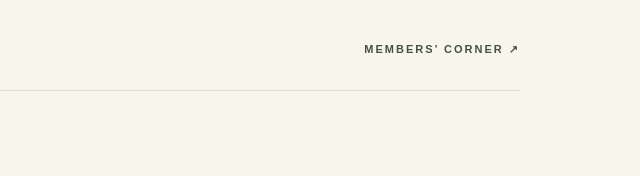
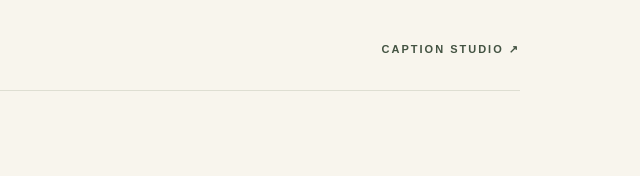
Before and after one commit to ch4122-wq/my-first-project, a website: page index.html in a window 1280 px wide. Shown: the top 176 px of the page, 640-1280 px from the left. Drawn offline with Linux system fonts and the light colour scheme; no server answers.

```diff
--- a/index.html
+++ b/index.html
@@ -10,7 +10,7 @@
 </style>
 </head>
 <body><main>
-<nav aria-label="Site identity"><div class="brand"><span aria-hidden="true">c.</span>the coffee edit</div><a class="edition" href="/members" style="text-decoration:none;color:var(--green)">Members’ corner ↗</a></nav>
+<nav aria-label="Site identity"><div class="brand"><span aria-hidden="true">c.</span>the coffee edit</div><a class="edition" href="/members" style="text-decoration:none;color:var(--green)">Caption studio ↗</a></nav>
 <header><div class="eyebrow">Good coffee. A little curiosity.</div><h1>Little places,<br><em>lovely pauses.</em></h1><p>A handful of imagined neighborhood cafés, each with its own flavor. Find a little inspiration for your next coffee break.</p></header>
 <section aria-labelledby="collection-heading"><div class="toolbar"><h2 id="collection-heading">The collection <span id="count"></span></h2><input type="search" class="search" id="search" aria-label="Search cafés" placeholder="Find your kind of café…" disabled></div><div class="grid" id="collection" aria-busy="true"><p class="message" role="status">Brewing the collection…</p></div></section>
 <footer><span class="status" id="status" role="status" aria-live="polite">Connecting to the collection</span><span>Fictional places. Real coffee-break energy.</span></footer>
```
